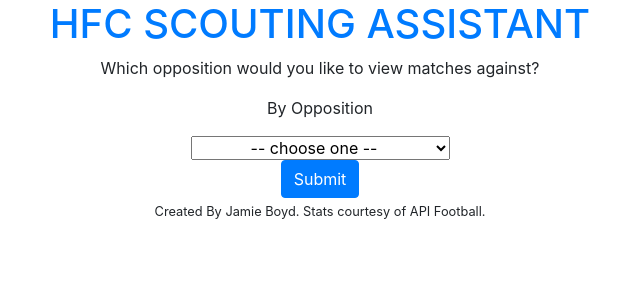
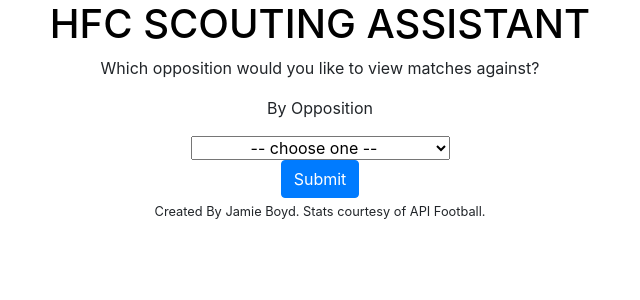
Before and after one commit to jboyd8/milestone-project-3, a Flask app: page / in a window 1280 px wide. Shown: the top 300 px of the page, without its empty margins (320-960 px from the left). Run offline with Flask 2, Linux system fonts and the light colour scheme; data that the repository does not hold is empty; some libraries are stand-ins or nearby versions.

Commit message:
feat: changed styles on h1 in base.html

```diff
--- a/app/static/css/style.css
+++ b/app/static/css/style.css
@@ -1,4 +1,11 @@
-
+.title-link {
+    text-decoration: none;
+    color: black;
+}
+.title-link:hover {
+    text-decoration: none;
+    color: black;
+}
 
 #form-row {
     display: flex;
--- a/app/templates/base.html
+++ b/app/templates/base.html
@@ -15,7 +15,7 @@
     <header class="container-fluid" id="header">
         <div class="row">
             <div class="col-12 text-center">
-                <h1><a href="{{ url_for('index') }}">HFC SCOUTING ASSISTANT</a></h1>
+                <h1><a class="title-link" href="{{ url_for('index') }}">HFC SCOUTING ASSISTANT</a></h1>
             </div>
         </div>
 
```
